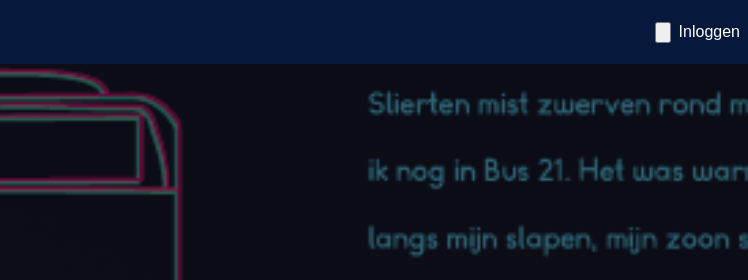
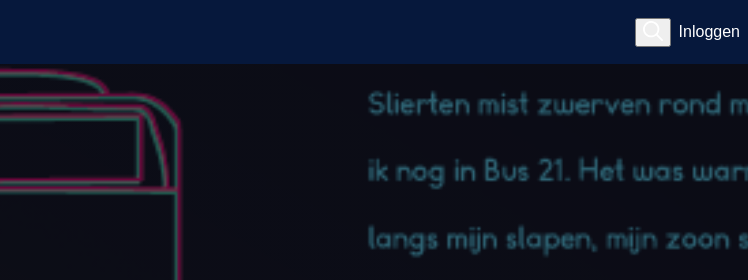
Before and after one commit to qiubee/eurostories, a plain HTML site: page index.html in a window 1280 px wide. Shown: the top 280 px of the page, 532-1280 px from the left. Drawn offline with Linux system fonts and the light colour scheme; a web font is replaced by a local one.

Commit message:
Update style.css

```diff
--- a/css/stylesheet.css
+++ b/css/stylesheet.css
@@ -140,11 +140,11 @@ header button[type="submit"] {
     padding: 0.5em 0.5em;
 }
 
-header button[type="submit"]:hover {
+header button, header button[type="submit"]:hover {
     cursor: pointer;
 }
 
-button[type="submit"] svg {
+header button svg, header button[type="submit"] svg  {
     fill: #FFF;
     height: 1.5em;
     width: 1.5em;
```
